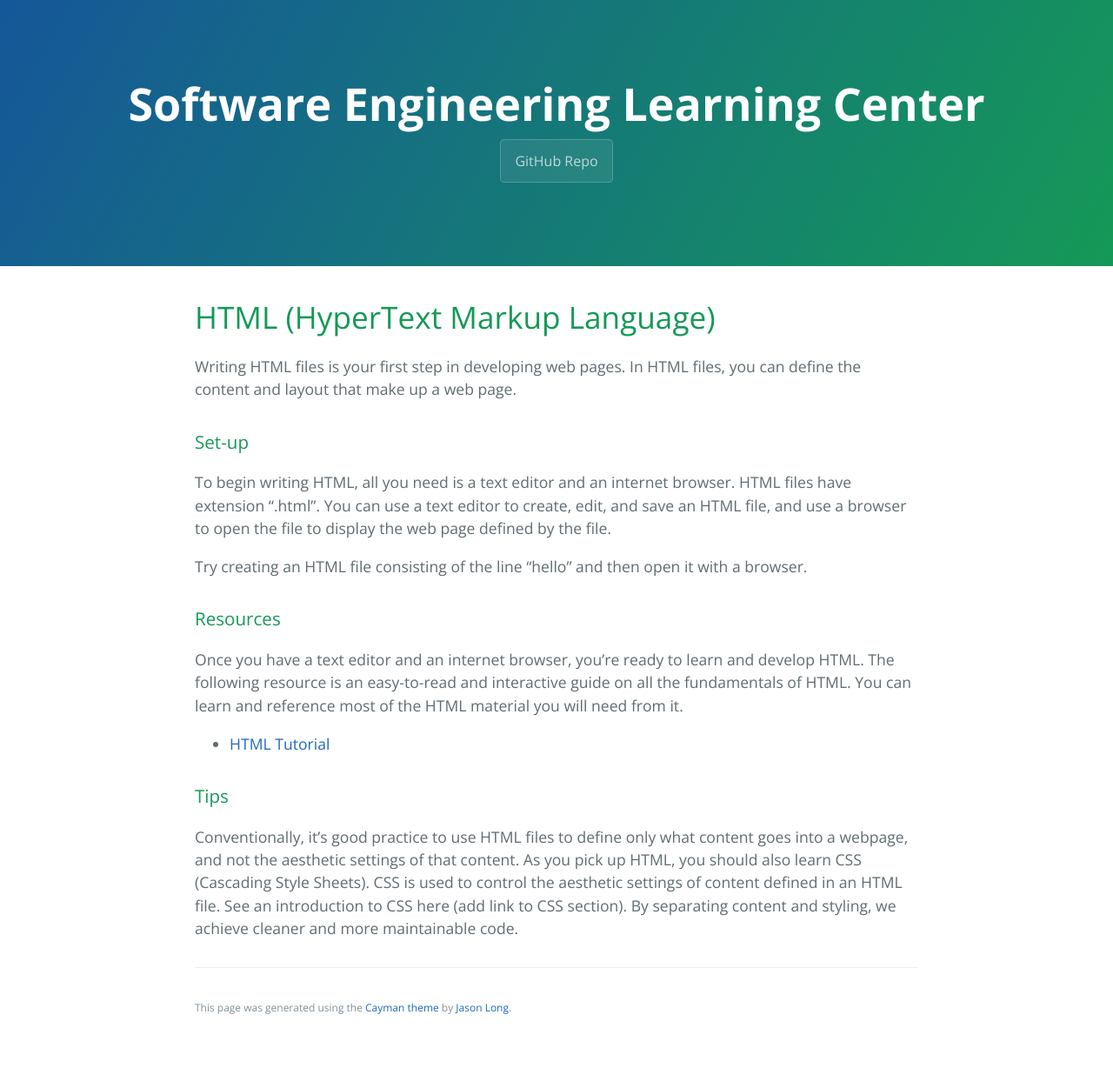
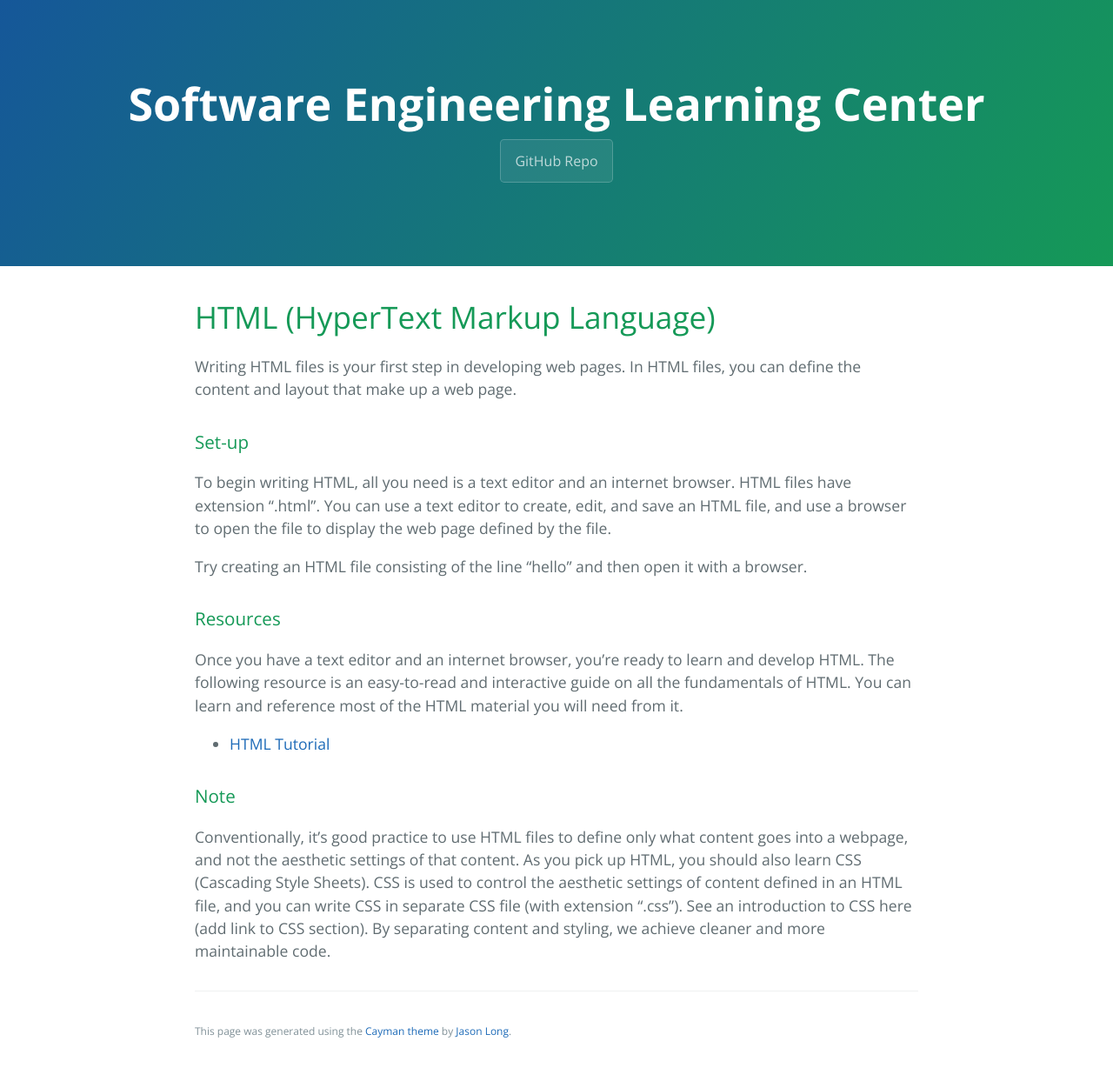
Before and after one commit to learning-software-engineering/learning-software-engineering.github.io, a Jekyll site: the page built from Topics/Tech_Stacks/HTML.md, in a window 1280 px wide. Shown: the whole page at 87% size. Built offline with Jekyll 4.4.1, drawn with Linux system fonts in a browser that asks for light colours; our own code applies the rules of GitHub Pages for plain Markdown files; before the commit the page ends 1201 px from its top, so only the background shows below that.

Commit message:
Update HTML.md

```diff
--- a/Topics/Tech_Stacks/HTML.md
+++ b/Topics/Tech_Stacks/HTML.md
@@ -13,6 +13,6 @@
 Once you have a text editor and an internet browser, you're ready to learn and develop HTML. The following resource is an easy-to-read and interactive guide on all the fundamentals of HTML. You can learn and reference most of the HTML material you will need from it.
 - [HTML Tutorial](https://www.w3schools.com/html/)
 
-### Tips
+### Note
 
-Conventionally, it's good practice to use HTML files to define only what content goes into a webpage, and not the aesthetic settings of that content. As you pick up HTML, you should also learn CSS (Cascading Style Sheets). CSS is used to control the aesthetic settings of content defined in an HTML file. See an introduction to CSS here (add link to CSS section). By separating content and styling, we achieve cleaner and more maintainable code.
+Conventionally, it's good practice to use HTML files to define only what content goes into a webpage, and not the aesthetic settings of that content. As you pick up HTML, you should also learn CSS (Cascading Style Sheets). CSS is used to control the aesthetic settings of content defined in an HTML file, and you can write CSS in separate CSS file (with extension ".css"). See an introduction to CSS here (add link to CSS section). By separating content and styling, we achieve cleaner and more maintainable code.
```
